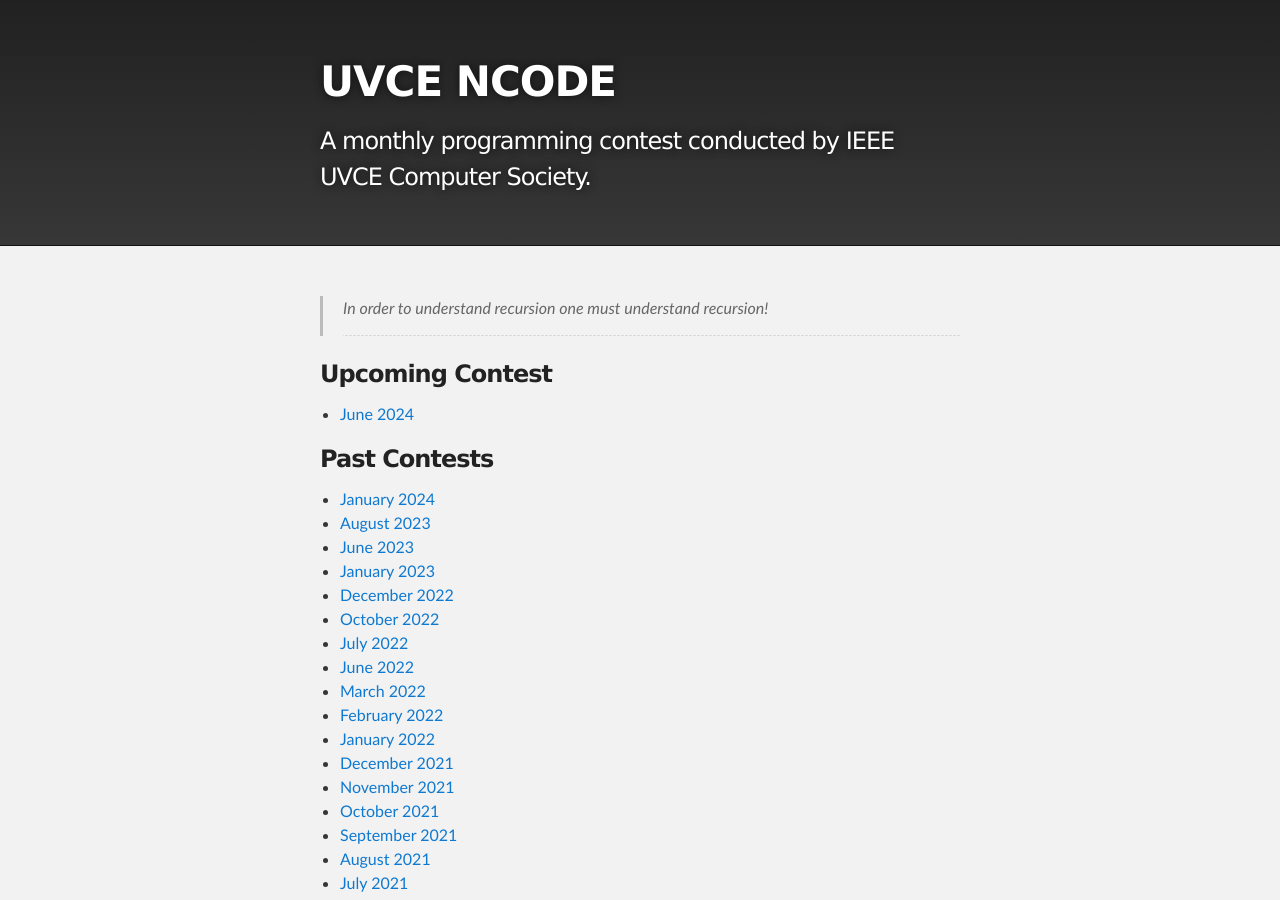
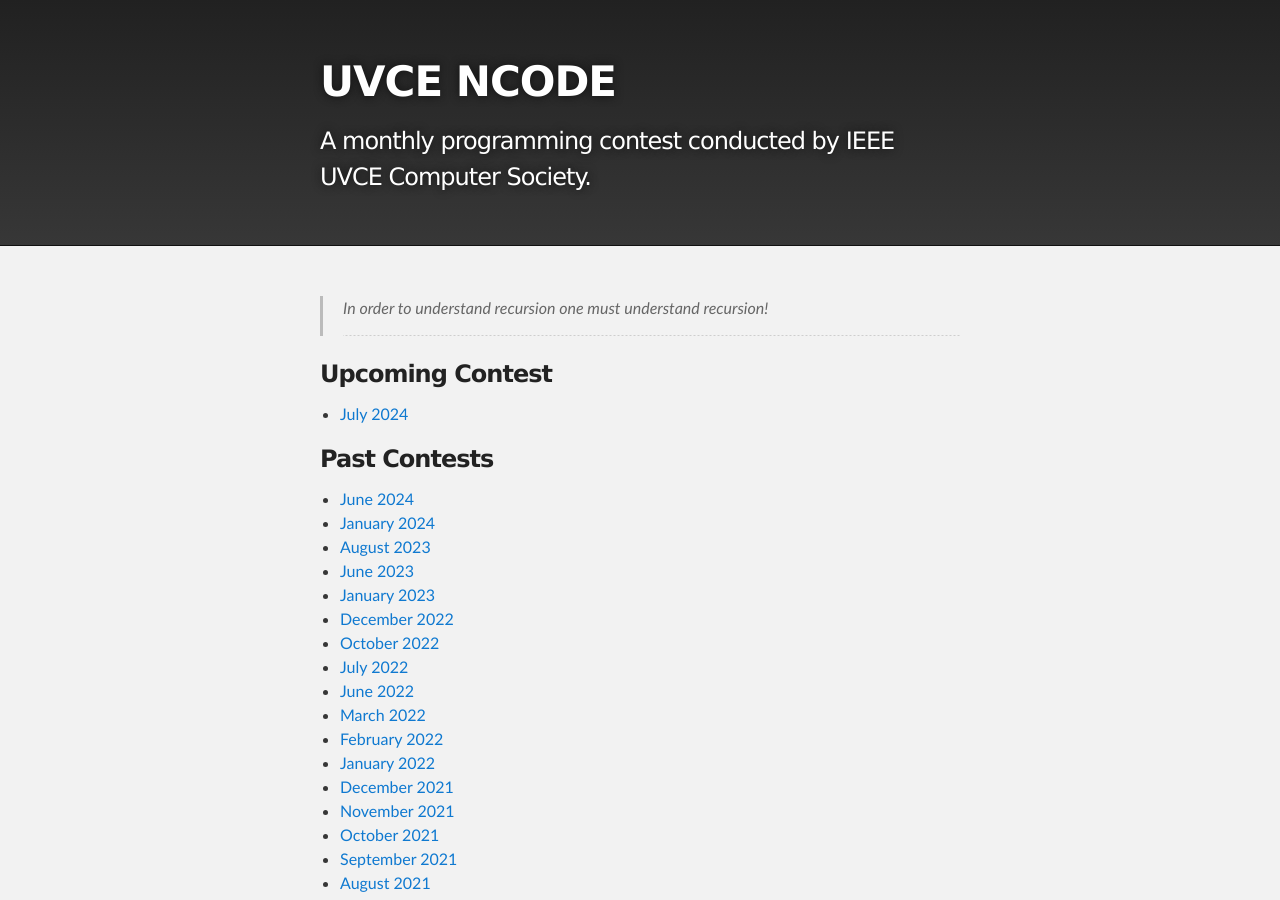
Before and after one commit to ieee-uvce-cs/ncode, a Jekyll site: the page built from index.md, in a window 1280 px wide and 900 px high. Built offline with Jekyll 4.4.1, drawn with Linux system fonts in a browser that asks for light colours.

Commit message:
Update index.md

```diff
--- a/index.md
+++ b/index.md
@@ -6,9 +6,10 @@ layout: default
 * * *
 
 ### Upcoming Contest
-- [June 2024](https://www.hackerrank.com/ncode-june-2024)
+- [July 2024](https://www.hackerrank.com/uvce-ncode-july-2024)
 
 ### Past Contests
+- [June 2024](https://www.hackerrank.com/ncode-june-2024)
 - [January 2024](https://www.hackerrank.com/uvce-ncode-january-2024)
 - [August 2023](https://www.hackerrank.com/uvce-ncode-august-2023)
 - [June 2023](https://www.hackerrank.com/uvce-ncode-jun-2023)
```
